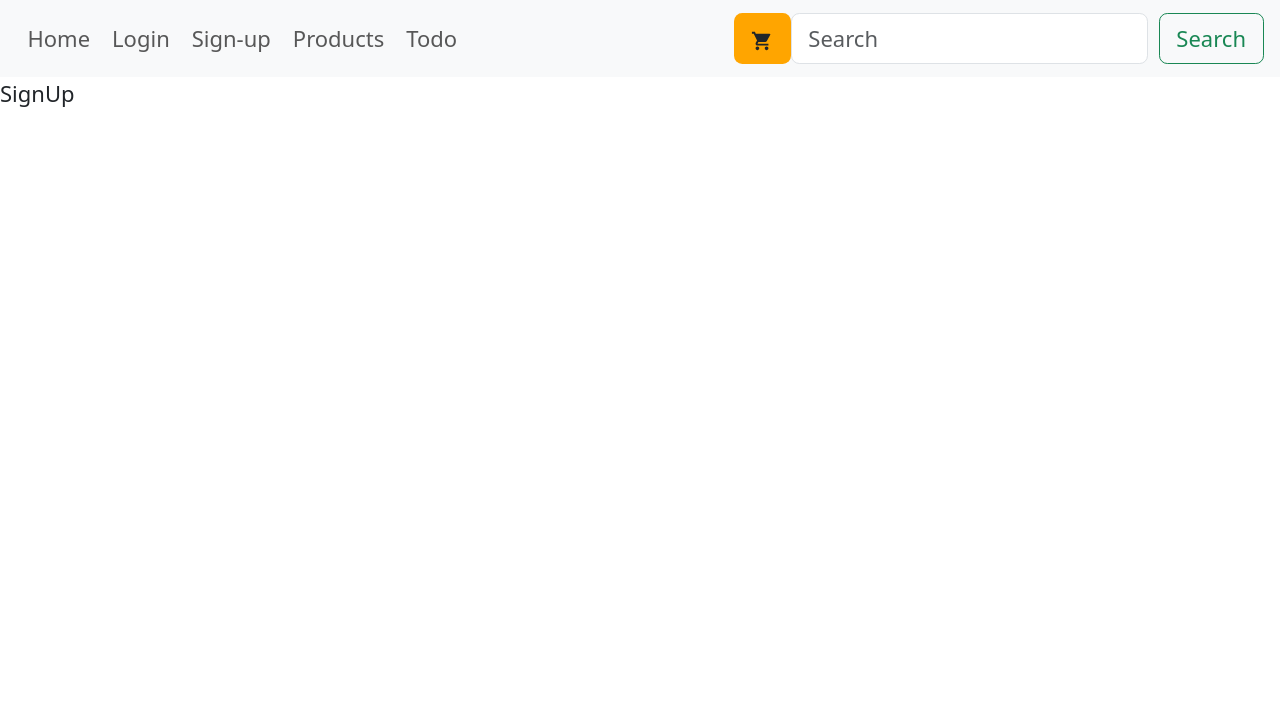
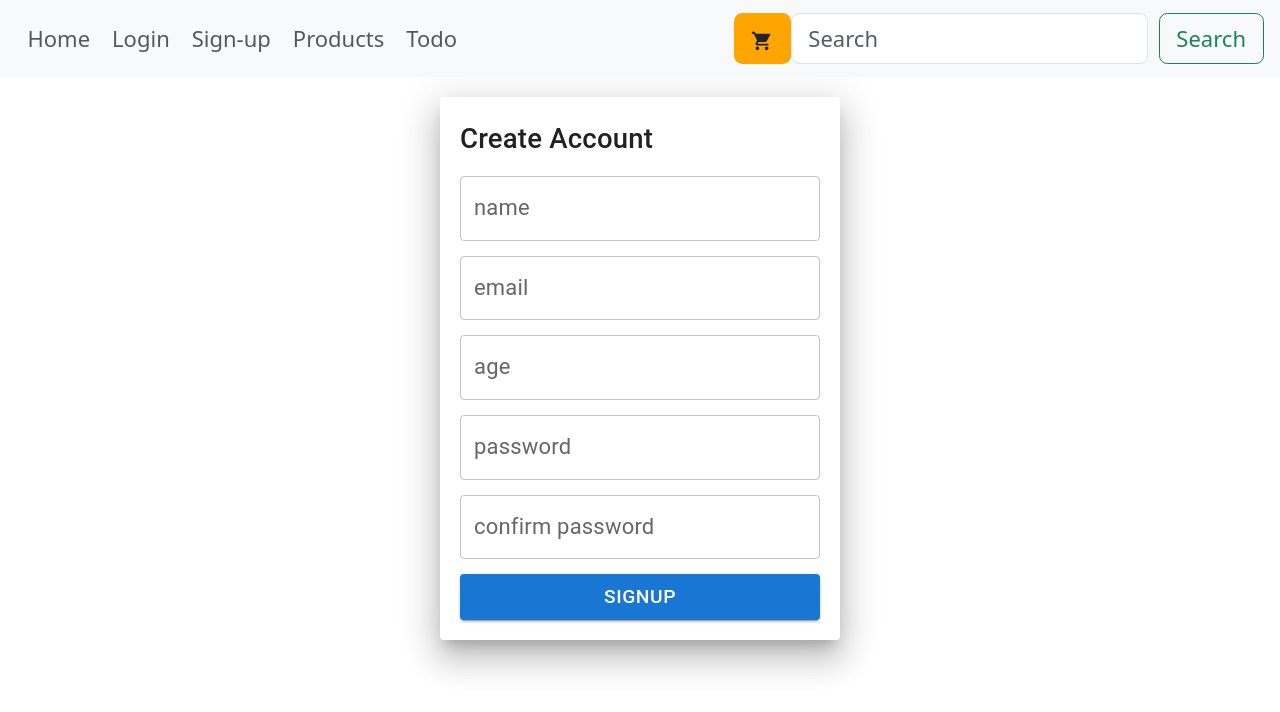
Before and after one commit to Kaayaeeshan/reactShoping, a React (Vite) app in the folder reactShoping/: page /sign-up in a window 1280 px wide. Shown: the top 712 px of the page. Built offline with nearby package versions, Linux system fonts and the light colour scheme.

Commit message:
feat:added signup form boiler plate

```diff
--- a/reactShoping/package.json
+++ b/reactShoping/package.json
@@ -12,6 +12,7 @@
   "dependencies": {
     "@emotion/react": "^11.14.0",
     "@emotion/styled": "^11.14.1",
+    "@hookform/resolvers": "^7.0.9",
     "@mui/material": "^9.5.0",
     "@reduxjs/toolkit": "^2.15.0",
     "axios": "^1.21.1",
@@ -20,11 +21,13 @@
     "react": "^19.3.1",
     "react-bootstrap": "^2.10.10",
     "react-dom": "^19.3.1",
+    "react-hook-form": "^7.92.0",
     "react-icons": "^5.7.0",
     "react-loading-indicators": "^1.0.1",
     "react-redux": "^9.3.1",
     "react-router-dom": "^7.18.5",
-    "sweetalert2": "^11.26.25"
+    "sweetalert2": "^11.26.25",
+    "yup": "^1.7.1"
   },
   "devDependencies": {
     "@eslint/js": "^10.0.1",
--- a/reactShoping/src/components/SignUp.jsx
+++ b/reactShoping/src/components/SignUp.jsx
@@ -1,9 +1,34 @@
-const SignUp = ()=>{
-    return(
-        <div>
-            SignUp
-        </div>
-    )
-}
+import React from "react";
+import { Paper, TextField, Typography, Button } from "@mui/material";
+import { useForm } from "react-hook-form";
+
+const SignUp = () => {
+  let paperStyle = {
+    width: 400,
+    margin: "20px auto",
+    padding: "20px",
+    display: "grid",
+    gap: "15px",
+  };
+  let {
+    register,
+    handleSubmit,
+    formState: { errors },
+  } = useForm();
+
+  return (
+    <Paper elevation={20} style={paperStyle}>
+      <Typography variant="h6"> Create Account </Typography>
+      <TextField label="name" {...register("name")} />
+      <TextField label="email" {...register("email")} />
+      <TextField label="age" {...register("age")} />
+      <TextField label="password" {...register("password")} />
+      <TextField label="confirm password" {...register("cPassword")} />
+      <Button variant="contained" type="submit">
+        SignUp
+      </Button>
+    </Paper>
+  );
+};
 
 export default SignUp;
```
Also changed, not shown: 1 other file (tests, documents, lock files or other folders).
